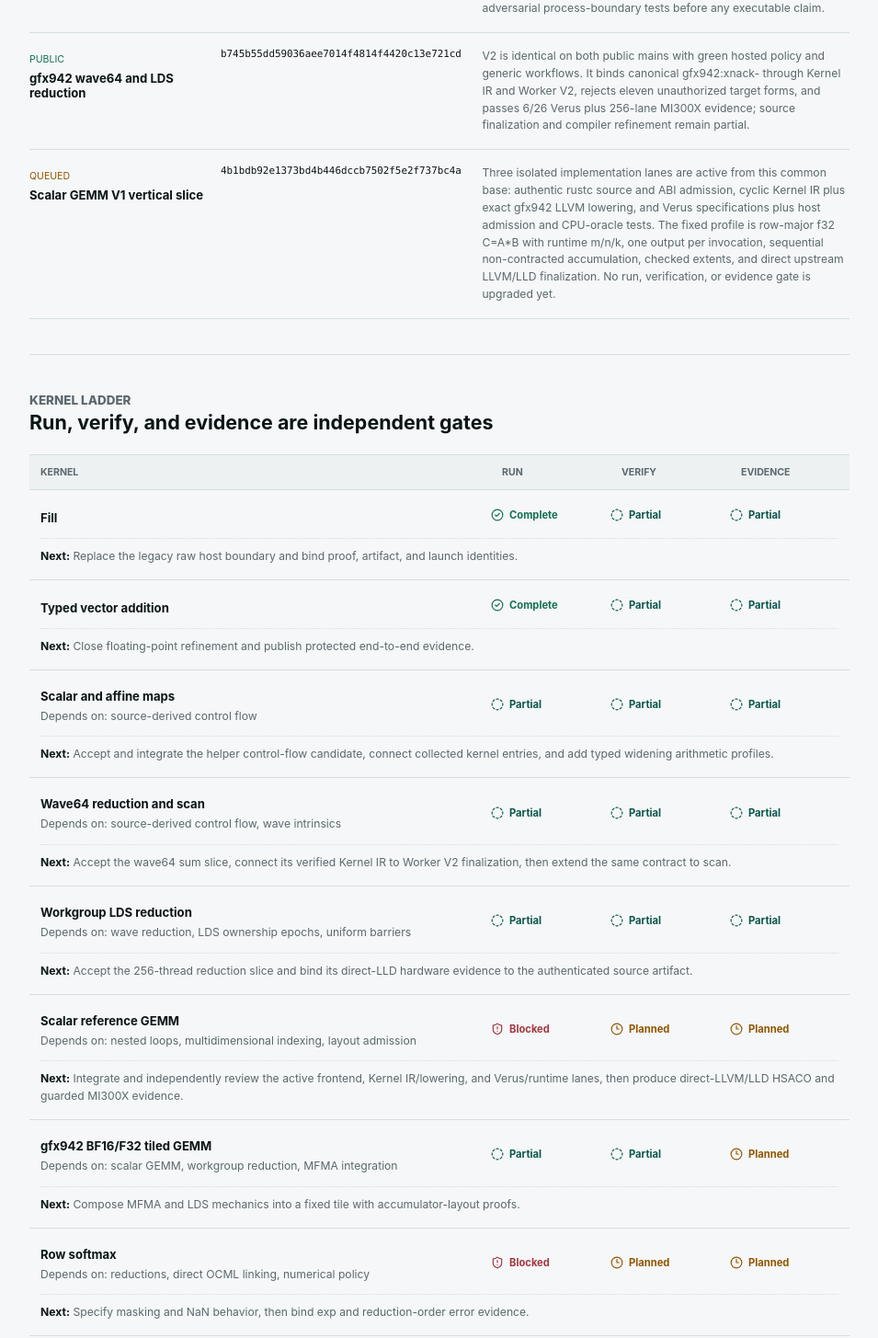
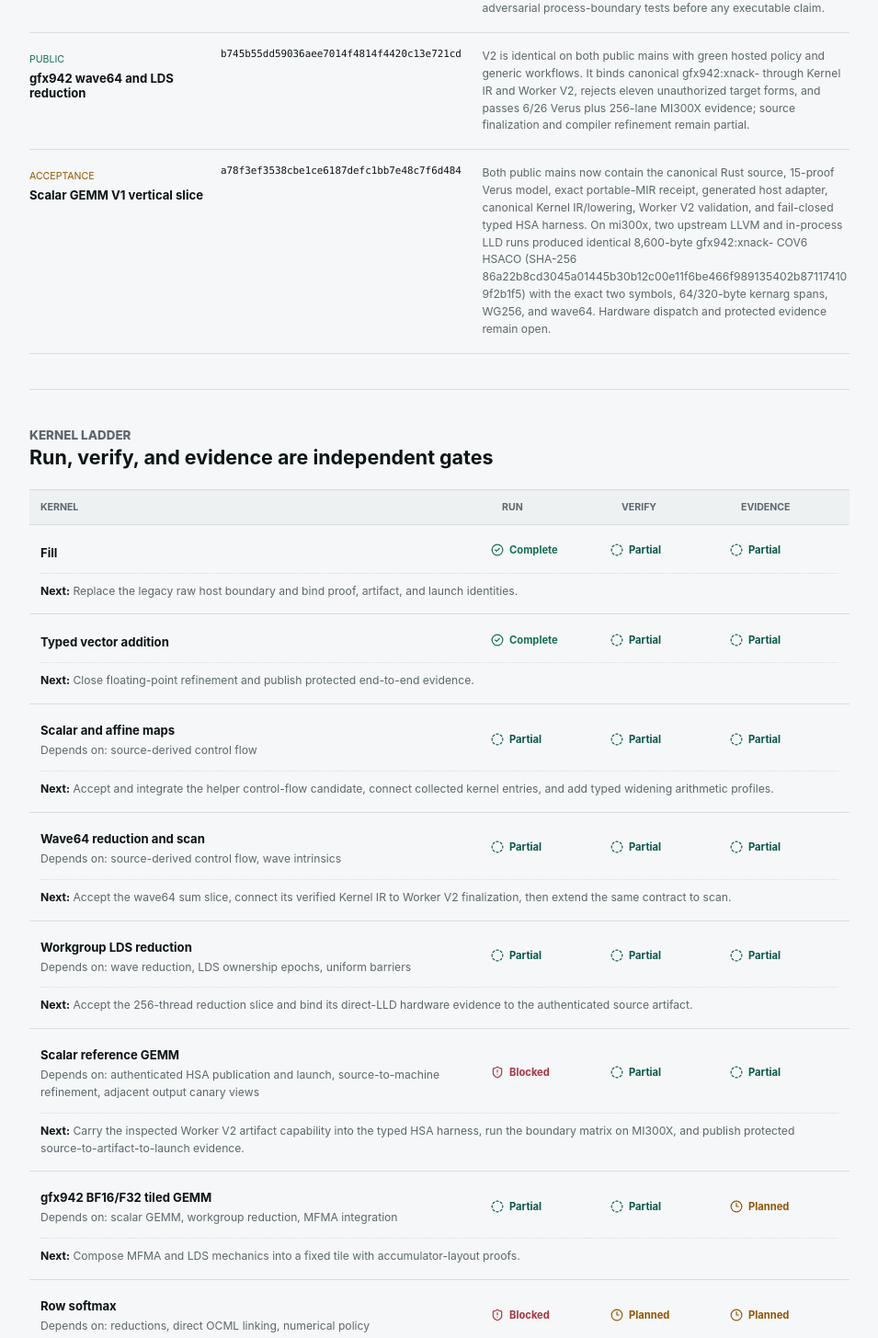
Before and after one commit to harsh-nod/fe2o3-kernels, a React (Vite) app: page /#/status in a window 1280 px wide. Shown: the part 1183-2638 px from the top of the page at 92% size, without its empty margins (312-1267 px from the left). Built offline with nearby package versions, Linux system fonts and the light colour scheme.

Commit message:
Publish scalar GEMM checkpoint

```diff
--- a/src/content/progress.ts
+++ b/src/content/progress.ts
@@ -22,8 +22,8 @@ export interface DevelopmentCheckpoint {
 export const progressSnapshot = {
   reviewedOn: "2026-08-13",
   auditedCommit: FE2O3_PIN.commit,
-  publicCommit: "85a38372d74873cb84e2d6d55eed66fd98e5904b",
-  publicTree: "df9ac26cde159ed4194346044bc53a4d9318a3f6",
+  publicCommit: "a78f3ef3538cbe1ce6187defc1bb7e48c7f6d484",
+  publicTree: "53a3fc642d2c3d69ca850575ff60d538b34fedfb",
   repositories: [
     "https://github.com/harsh-nod/fe2o3",
     "https://github.com/powderluv/fe2o3",
@@ -82,10 +82,10 @@ export const developmentCheckpoints: DevelopmentCheckpoint[] = [
   },
   {
     name: "Scalar GEMM V1 vertical slice",
-    commit: "4b1bdb92e1373bd4b446dccb7502f5e2f737bc4a",
-    state: "queued",
+    commit: "a78f3ef3538cbe1ce6187defc1bb7e48c7f6d484",
+    state: "acceptance",
     detail:
-      "Three isolated implementation lanes are active from this common base: authentic rustc source and ABI admission, cyclic Kernel IR plus exact gfx942 LLVM lowering, and Verus specifications plus host admission and CPU-oracle tests. The fixed profile is row-major f32 C=A*B with runtime m/n/k, one output per invocation, sequential non-contracted accumulation, checked extents, and direct upstream LLVM/LLD finalization. No run, verification, or evidence gate is upgraded yet.",
+      "Both public mains now contain the canonical Rust source, 15-proof Verus model, exact portable-MIR receipt, generated host adapter, canonical Kernel IR/lowering, Worker V2 validation, and fail-closed typed HSA harness. On mi300x, two upstream LLVM and in-process LLD runs produced identical 8,600-byte gfx942:xnack- COV6 HSACO (SHA-256 86a22b8cd3045a01445b30b12c00e11f6be466f989135402b871174109f2b1f5) with the exact two symbols, 64/320-byte kernarg spans, WG256, and wave64. Hardware dispatch and protected evidence remain open.",
   },
 ];
 
@@ -139,10 +139,14 @@ export const kernelProgress: KernelProgress[] = [
     id: "scalar-gemm",
     kernel: "Scalar reference GEMM",
     run: "blocked",
-    verify: "planned",
-    evidence: "planned",
-    dependsOn: ["nested loops", "multidimensional indexing", "layout admission"],
-    next: "Integrate and independently review the active frontend, Kernel IR/lowering, and Verus/runtime lanes, then produce direct-LLVM/LLD HSACO and guarded MI300X evidence.",
+    verify: "partial",
+    evidence: "partial",
+    dependsOn: [
+      "authenticated HSA publication and launch",
+      "source-to-machine refinement",
+      "adjacent output canary views",
+    ],
+    next: "Carry the inspected Worker V2 artifact capability into the typed HSA harness, run the boundary matrix on MI300X, and publish protected source-to-artifact-to-launch evidence.",
   },
   {
     id: "tiled-gemm",
```
Also changed, not shown: 1 other file (tests, documents, lock files or other folders).
